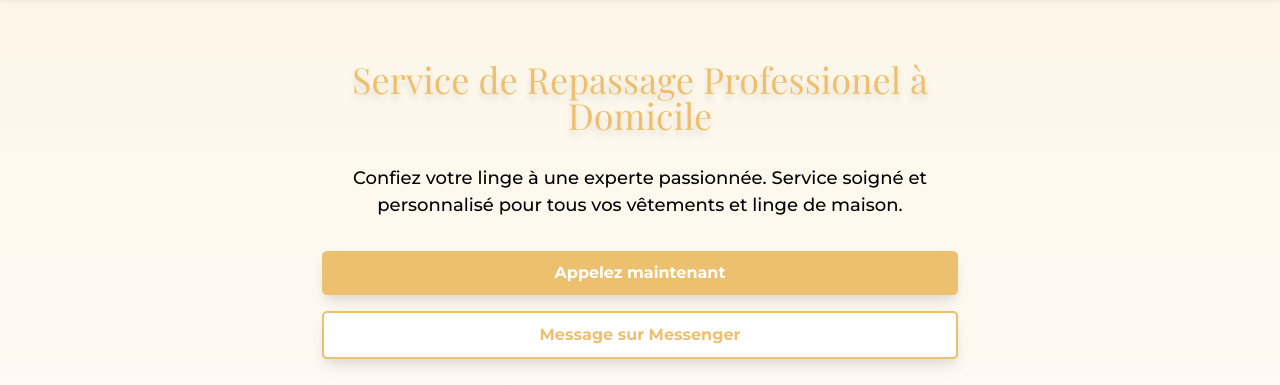
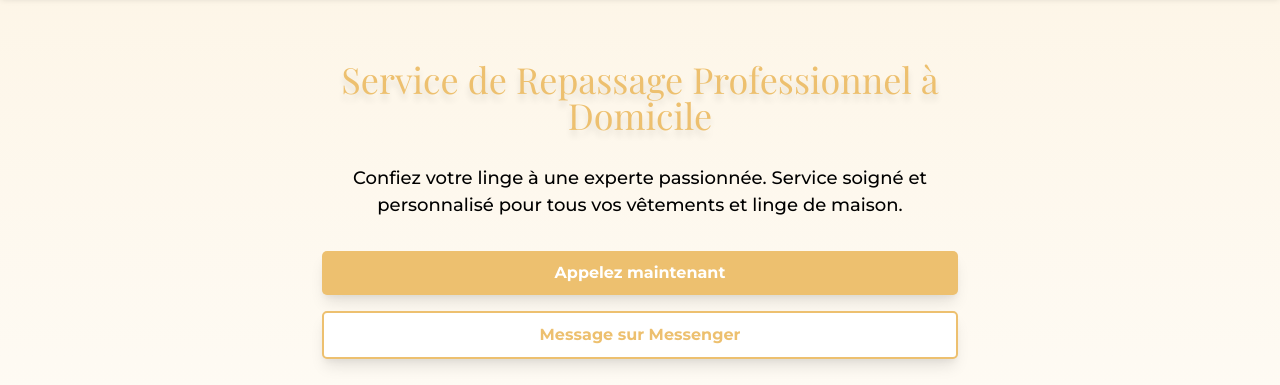
Before and after one commit to DeZoST/angel, a website built with Vite: page index.html in a window 1280 px wide. Shown: the part 67-452 px from the top of the page. Built offline with nearby package versions, Linux system fonts and the light colour scheme; a web font is replaced by a local one.

Commit message:
fixed word typo

```diff
--- a/index.html
+++ b/index.html
@@ -175,7 +175,7 @@
             <div class="hero-wrapper container">
                 <div class="hero-content">
                     <h1 class="hero-title">
-                        Service de Repassage Professionel à Domicile
+                        Service de Repassage Professionnel à Domicile
                     </h1>
                     <p class="hero-text">
                         Confiez votre linge à une experte passionnée. Service
```
